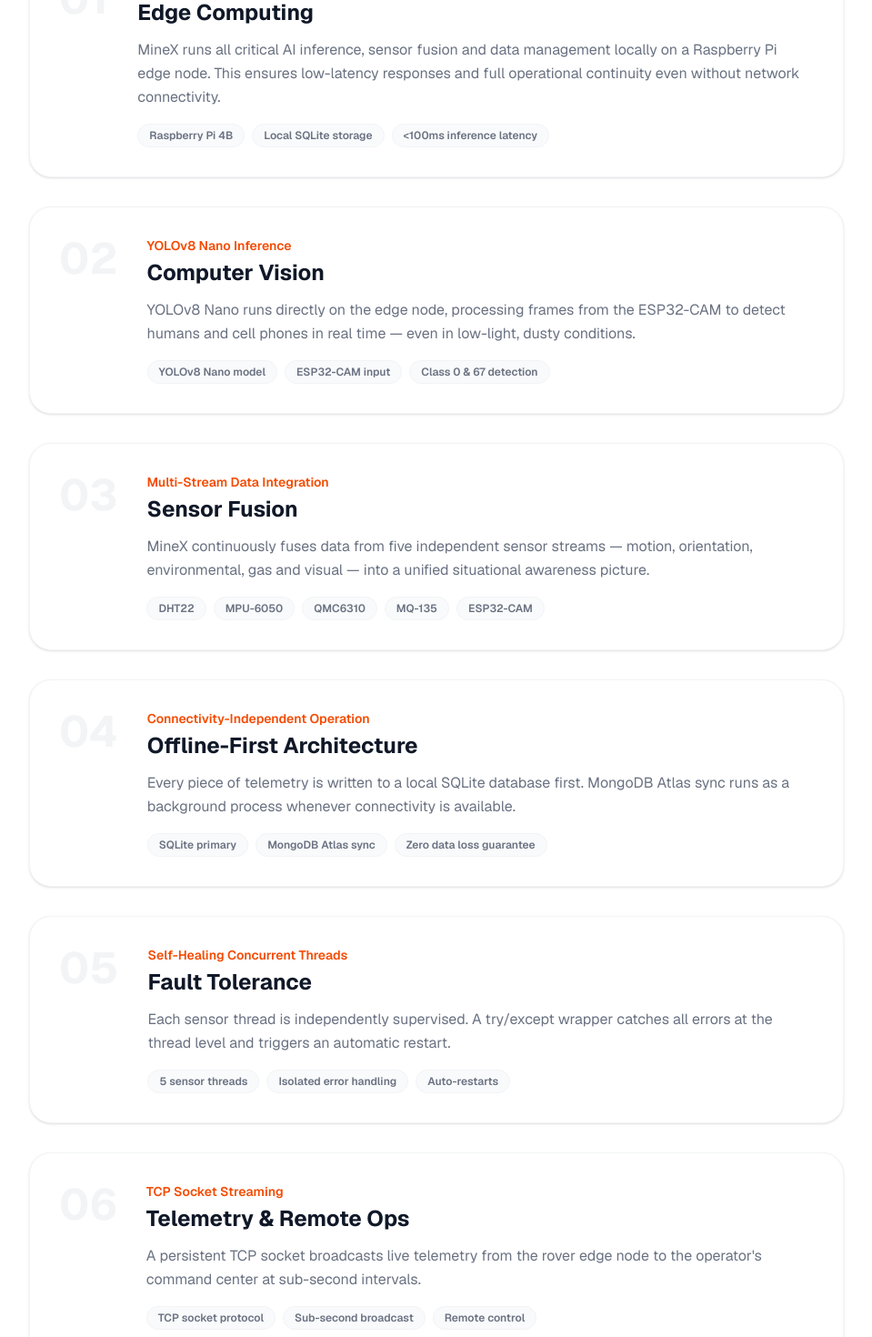
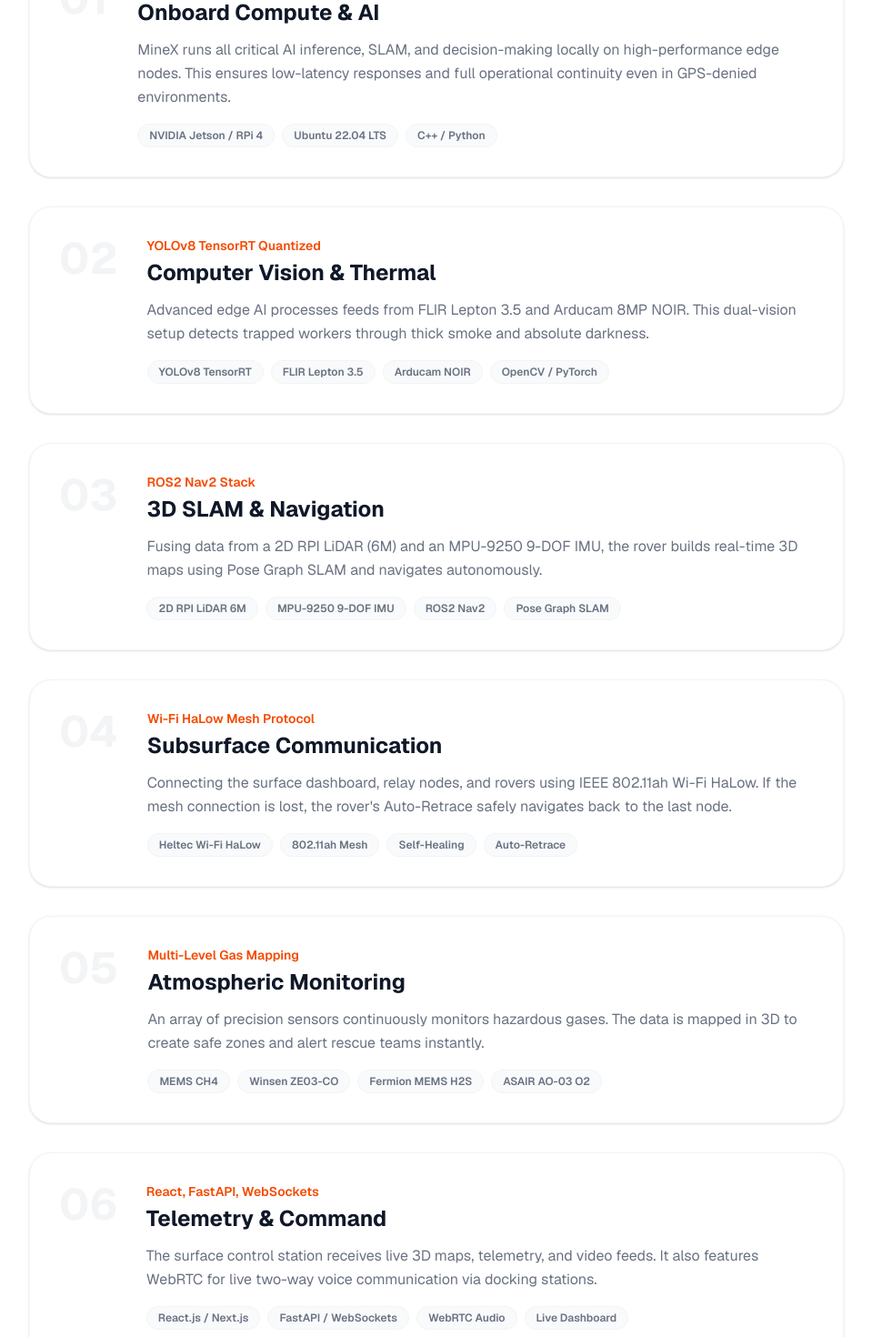
Before and after one commit to AhqafCoder/MineX, a Next.js app in the folder minex/: page /technology in a window 1280 px wide. Shown: the part 1840-3310 px from the top of the page at 91% size, without its empty margins (160-1119 px from the left). Built offline with nearby package versions, Linux system fonts and the light colour scheme.

Commit message:
feat: update landing and dashboard components with advanced rover technical specs and live telemetry

```diff
--- a/minex/app/about/page.tsx
+++ b/minex/app/about/page.tsx
@@ -148,7 +148,7 @@
                 <DiagramCard
                   theme="red"
                   title="Rapid Survivor Location"
-                  desc="Edge-AI (YOLOv8) actively hunts for humans and cell phones, significantly reducing search times in visually chaotic disaster zones or collapsed structures."
+                  desc="Edge-AI (YOLOv8 TensorRT) and Thermal Imaging actively hunts for trapped workers, significantly reducing search times in zero-visibility environments like collapsed structures."
                   footerText="Faster Rescue Missions"
                   icon={<ScanSearch size={32} />}
                   footerIcon={<Timer size={18} />}
@@ -156,7 +156,7 @@
                 <DiagramCard
                   theme="orange"
                   title="Proactive Hazard Prevention"
-                  desc="Continuous, real-time streaming of temperature and hazardous gas levels (MQ-135) keeps first responders and miners out of harm's way until an area is definitively proven safe."
+                  desc="Continuous, real-time 3D mapping of hazardous gas levels (CH4, CO, H2S) keeps first responders out of harm's way until an area is definitively proven safe."
                   footerText="Safer Operations"
                   icon={<ShieldAlert size={32} />}
                   footerIcon={<AlertTriangle size={18} />}
@@ -177,7 +177,7 @@
                 <DiagramCard
                   theme="purple"
                   title="Cost-Effective Scalability"
-                  desc="Built on low-cost hardware (Raspberry Pi, ESP32) and open-source frameworks, making it highly affordable to mass-produce and deploy swarms of these rovers in emergency scenarios."
+                  desc="Built on scalable hardware (NVIDIA Jetson, Raspberry Pi) and open-source frameworks, making it highly feasible to mass-produce and deploy rover swarms."
                   footerText="Affordable at Scale"
                   icon={<Coins size={32} />}
                   footerIcon={<BarChart3 size={18} />}
@@ -188,8 +188,8 @@
               <div className="flex flex-col gap-10 lg:pr-4">
                 <DiagramCard
                   theme="green"
-                  title="Zero Data Loss Guarantee"
-                  desc="Offline-first, dual-database architecture ensures that critical telemetry is never lost. Even during total network blackouts deep in mining shafts, data is safely preserved on the local node."
+                  title="Subsurface Mesh Communication"
+                  desc="Wi-Fi HaLow (802.11ah) local mesh ensures connectivity even in deep mining shafts. If communication is lost, Auto-Retrace safely guides the rover back."
                   footerText="Reliable & Secure Data"
                   icon={<Database size={32} />}
                   footerIcon={<ShieldCheck size={18} />}
@@ -197,7 +197,7 @@
                 <DiagramCard
                   theme="blue"
                   title="Mission-Critical Durability"
-                  desc="A highly resilient, auto-healing multi-threaded system. If a sensor is physically crushed or short-circuits, the software automatically isolates the failure so the rest of the rover continues operating without crashing."
+                  desc="Rugged, DGMS-compliant design with BLDC motors and sealed electronics ensures the rover continues operating safely even in explosion-risk hazard zones."
                   footerText="Continuous Operation"
                   icon={<Settings size={32} />}
                   footerIcon={<RotateCcw size={18} />}
@@ -236,8 +236,8 @@
               <div className="border-[4px] border-green-500 rounded-[2rem] p-6 lg:p-8 bg-white shadow-xl flex flex-col gap-1">
                 <FeasibilityItem
                   theme="green"
-                  title="Low-Cost & Readily Available Hardware"
-                  desc="Built using affordable and widely available hardware (Raspberry Pi, ESP32-CAM, standard sensors), making it cost-effective and easy to deploy at scale."
+                  title="Scalable & Standardized Hardware"
+                  desc="Built using established hardware (NVIDIA Jetson, Raspberry Pi 4, 2D LiDAR), ensuring reliable integration and scalable future deployments."
                   leftIcon={<Cpu size={28} />}
                   rightIcon={<Coins size={20} />}
                   rightLabel="Cost Effective"
@@ -253,7 +253,7 @@
                 <FeasibilityItem
                   theme="green"
                   title="Optimized for Edge Execution"
-                  desc="YOLOv8 runs efficiently on the Raspberry Pi, providing real-time detection of humans and cell phones without the need for high-power GPUs."
+                  desc="YOLOv8 TensorRT Quantized runs efficiently on onboard compute, providing real-time detection of humans without continuous surface connectivity."
                   leftIcon={<ScanFace size={28} />}
                   rightIcon={<Gauge size={20} />}
                   rightLabel="Lightweight & Efficient"
@@ -272,24 +272,24 @@
               <div className="border-[4px] border-blue-500 rounded-[2rem] p-6 lg:p-8 bg-white shadow-xl flex flex-col gap-1">
                 <FeasibilityItem
                   theme="blue"
-                  title="Offline-First Architecture"
-                  desc="Dual-database system (SQLite + MongoDB) ensures zero data loss, even during total network blackouts in underground or disaster-hit areas."
+                  title="Self-Healing Mesh & Auto-Retrace"
+                  desc="Wi-Fi HaLow relay nodes ensure broad coverage. If connection drops, the rover utilizes SLAM to retrace its path to the last active node."
                   leftIcon={<Database size={28} />}
                   rightIcon={<CheckCircle2 size={20} />}
                   rightLabel="Zero Data Loss"
                 />
                 <FeasibilityItem
                   theme="blue"
-                  title="Independent Local Access"
-                  desc="Built-in TCP server allows direct connection from a laptop/control station to monitor real-time data without requiring an active internet connection."
+                  title="Surface Control & Docking"
+                  desc="Real-time dashboard provides 3D mapping and telemetry. Automated docking stations enable charging and two-way voice communication."
                   leftIcon={<Laptop size={28} />}
                   rightIcon={<CheckCircle2 size={20} />}
                   rightLabel="Works Offline"
                 />
                 <FeasibilityItem
                   theme="blue"
-                  title="Fault-Tolerant & Auto-Healing"
-                  desc="Multi-threaded architecture isolates sensor failures, ensuring the rover continues operating even if a sensor is damaged or short-circuits."
+                  title="Hazard-Appropriate Design"
+                  desc="DGMS-compliant sealed electronics and BLDC motors minimize explosion risks, ensuring continuous operation in hazardous environments."
                   leftIcon={<Settings size={28} />}
                   rightIcon={<CheckCircle2 size={20} />}
                   rightLabel="Always Running"
--- a/minex/app/safety/page.tsx
+++ b/minex/app/safety/page.tsx
@@ -7,10 +7,10 @@
 };
 
 const safetyFeatures = [
-  { title: "Human Detection Priority", desc: "AI human detection is the highest-priority safety task. Alerts are broadcast instantly.", icon: "👤" },
-  { title: "Hazardous Gas Monitoring", desc: "MQ-135 continuously monitors air quality and escalates alert severity automatically.", icon: "💨" },
-  { title: "Environmental Thresholds", desc: "Temperature and humidity out-of-range conditions trigger automatic warnings.", icon: "🌡️" },
-  { title: "Emergency Stop", desc: "A single command immediately halts all rover movement safely.", icon: "🛑" },
+  { title: "Thermal & AI Survivor Localization", desc: "Edge AI processing combined with Thermal Imaging detects trapped workers in zero-visibility conditions.", icon: "👤" },
+  { title: "Multi-Level Gas Mapping", desc: "Precision MEMS sensors map hazardous gases (CH4, CO, H2S, O2) in real-time, escalating alerts automatically.", icon: "💨" },
+  { title: "Auto-Retrace Protocol", desc: "If mesh communication is lost, the rover utilizes its SLAM map to safely retrace its path to the last active node.", icon: "🔄" },
+  { title: "DGMS-Compliant Hardware", desc: "Sealed electronics and BLDC motors minimize explosion risks in volatile mining environments.", icon: "🛡️" },
 ];
 
 export default function SafetyPage() {
--- a/minex/app/technology/page.tsx
+++ b/minex/app/technology/page.tsx
@@ -9,45 +9,45 @@
 const techSections = [
   {
     id: "01",
-    title: "Edge Computing",
-    subtitle: "On-Device Intelligence",
-    desc: "MineX runs all critical AI inference, sensor fusion and data management locally on a Raspberry Pi edge node. This ensures low-latency responses and full operational continuity even without network connectivity.",
-    specs: ["Raspberry Pi 4B", "Local SQLite storage", "<100ms inference latency"],
+    title: "Onboard Compute & AI",
+    subtitle: "NVIDIA Jetson / Raspberry Pi 4",
+    desc: "MineX runs all critical AI inference, SLAM, and decision-making locally on high-performance edge nodes. This ensures low-latency responses and full operational continuity even in GPS-denied environments.",
+    specs: ["NVIDIA Jetson / RPi 4", "Ubuntu 22.04 LTS", "C++ / Python"],
   },
   {
     id: "02",
-    title: "Computer Vision",
-    subtitle: "YOLOv8 Nano Inference",
-    desc: "YOLOv8 Nano runs directly on the edge node, processing frames from the ESP32-CAM to detect humans and cell phones in real time — even in low-light, dusty conditions.",
-    specs: ["YOLOv8 Nano model", "ESP32-CAM input", "Class 0 & 67 detection"],
+    title: "Computer Vision & Thermal",
+    subtitle: "YOLOv8 TensorRT Quantized",
+    desc: "Advanced edge AI processes feeds from FLIR Lepton 3.5 and Arducam 8MP NOIR. This dual-vision setup detects trapped workers through thick smoke and absolute darkness.",
+    specs: ["YOLOv8 TensorRT", "FLIR Lepton 3.5", "Arducam NOIR", "OpenCV / PyTorch"],
   },
   {
     id: "03",
-    title: "Sensor Fusion",
-    subtitle: "Multi-Stream Data Integration",
-    desc: "MineX continuously fuses data from five independent sensor streams — motion, orientation, environmental, gas and visual — into a unified situational awareness picture.",
-    specs: ["DHT22", "MPU-6050", "QMC6310", "MQ-135", "ESP32-CAM"],
+    title: "3D SLAM & Navigation",
+    subtitle: "ROS2 Nav2 Stack",
+    desc: "Fusing data from a 2D RPI LiDAR (6M) and an MPU-9250 9-DOF IMU, the rover builds real-time 3D maps using Pose Graph SLAM and navigates autonomously.",
+    specs: ["2D RPI LiDAR 6M", "MPU-9250 9-DOF IMU", "ROS2 Nav2", "Pose Graph SLAM"],
   },
   {
     id: "04",
-    title: "Offline-First Architecture",
-    subtitle: "Connectivity-Independent Operation",
-    desc: "Every piece of telemetry is written to a local SQLite database first. MongoDB Atlas sync runs as a background process whenever connectivity is available.",
-    specs: ["SQLite primary", "MongoDB Atlas sync", "Zero data loss guarantee"],
+    title: "Subsurface Communication",
+    subtitle: "Wi-Fi HaLow Mesh Protocol",
+    desc: "Connecting the surface dashboard, relay nodes, and rovers using IEEE 802.11ah Wi-Fi HaLow. If the mesh connection is lost, the rover's Auto-Retrace safely navigates back to the last node.",
+    specs: ["Heltec Wi-Fi HaLow", "802.11ah Mesh", "Self-Healing", "Auto-Retrace"],
   },
   {
     id: "05",
-    title: "Fault Tolerance",
-    subtitle: "Self-Healing Concurrent Threads",
-    desc: "Each sensor thread is independently supervised. A try/except wrapper catches all errors at the thread level and triggers an automatic restart.",
-    specs: ["5 sensor threads", "Isolated error handling", "Auto-restarts"],
+    title: "Atmospheric Monitoring",
+    subtitle: "Multi-Level Gas Mapping",
+    desc: "An array of precision sensors continuously monitors hazardous gases. The data is mapped in 3D to create safe zones and alert rescue teams instantly.",
+    specs: ["MEMS CH4", "Winsen ZE03-CO", "Fermion MEMS H2S", "ASAIR AO-03 O2"],
   },
   {
     id: "06",
-    title: "Telemetry & Remote Ops",
-    subtitle: "TCP Socket Streaming",
-    desc: "A persistent TCP socket broadcasts live telemetry from the rover edge node to the operator's command center at sub-second intervals.",
-    specs: ["TCP socket protocol", "Sub-second broadcast", "Remote control"],
+    title: "Telemetry & Command",
+    subtitle: "React, FastAPI, WebSockets",
+    desc: "The surface control station receives live 3D maps, telemetry, and video feeds. It also features WebRTC for live two-way voice communication via docking stations.",
+    specs: ["React.js / Next.js", "FastAPI / WebSockets", "WebRTC Audio", "Live Dashboard"],
   },
 ];
 
--- a/minex/components/dashboard/DashboardSidebar.tsx
+++ b/minex/components/dashboard/DashboardSidebar.tsx
@@ -15,12 +15,12 @@
 
 const navItems = [
   { id: "overview", label: "Overview", icon: LayoutDashboard, href: "/dashboard" },
-  { id: "mission", label: "Mission", icon: Target, href: "/dashboard/mission" },
   { id: "map", label: "Live Map", icon: Map, href: "/dashboard/map" },
   { id: "vision", label: "Vision AI", icon: Camera, href: "/dashboard/vision" },
   { id: "environment", label: "Environment", icon: Activity, href: "/dashboard/environment" },
   { id: "telemetry", label: "Telemetry", icon: Activity, href: "/dashboard/telemetry" },
   { id: "alerts", label: "Alerts", icon: AlertTriangle, href: "/dashboard/alerts" },
+  { id: "mission", label: "Mission", icon: Target, href: "/dashboard/mission" },
   { id: "reports", label: "Reports", icon: FileText, href: "/dashboard/reports" },
 ];
 
--- a/minex/components/landing/CTASection.tsx
+++ b/minex/components/landing/CTASection.tsx
@@ -22,10 +22,10 @@
             </p>
             <div className="flex flex-wrap gap-3 justify-center">
               <Link
-                href="/contact"
+                href="/dashboard"
                 className="px-8 py-3.5 bg-orange-600 hover:bg-orange-700 text-white font-semibold rounded-full transition-colors text-sm"
               >
-                Get in Touch
+                Open Dashboard
               </Link>
             </div>
           </div>
--- a/minex/components/landing/HardwareSection.tsx
+++ b/minex/components/landing/HardwareSection.tsx
@@ -1,17 +1,17 @@
 "use client";
 
 import Image from "next/image";
-import { Thermometer, Compass, Navigation, Camera, Wind, Cpu } from "lucide-react";
+import { Signal, Compass, Navigation, Camera, Wind, Cpu } from "lucide-react";
 import ScrollReveal from "./ScrollReveal";
 import type { LucideIcon } from "lucide-react";
 
 const hardware: { id: string; icon: LucideIcon; name: string; desc: string; featured?: boolean }[] = [
-  { id: "DHT22", icon: Thermometer, name: "Temperature + Humidity", desc: "Environmental monitoring" },
-  { id: "MPU-6050", icon: Compass, name: "Accelerometer / Gyroscope", desc: "Motion and kinematics" },
-  { id: "QMC6310", icon: Navigation, name: "Compass", desc: "Orientation & heading" },
-  { id: "ESP32-CAM", icon: Camera, name: "Camera Feed", desc: "Vision input for AI" },
-  { id: "MQ-135", icon: Wind, name: "Gas / Air Quality", desc: "Hazardous gas detection" },
-  { id: "Raspberry Pi", icon: Cpu, name: "Edge Node", desc: "Local AI processing", featured: true },
+  { id: "LIDAR", icon: Compass, name: "2D SLAM LiDAR", desc: "3D mapping & obstacle detection" },
+  { id: "MPU-9250", icon: Navigation, name: "9-DOF IMU", desc: "Motion tracking & orientation" },
+  { id: "THERMAL", icon: Camera, name: "FLIR & Arducam", desc: "Thermal & night vision AI" },
+  { id: "GAS", icon: Wind, name: "Multi-Gas Sensors", desc: "Hazardous gas detection" },
+  { id: "HALOW", icon: Signal, name: "Wi-Fi HaLow", desc: "Mesh communication" },
+  { id: "JETSON / RPI", icon: Cpu, name: "Edge Node", desc: "Local AI processing", featured: true },
 ];
 
 export default function HardwareSection() {
--- a/minex/components/landing/HeroSection.tsx
+++ b/minex/components/landing/HeroSection.tsx
@@ -14,10 +14,10 @@
   const imageScale = useTransform(scrollYProgress, [0, 1], [1, 0.9]);
 
   const stats = [
-    { icon: Bot, label: "AI Human Detection", sub: "Real-Time" },
-    { icon: Radio, label: "Offline-First", sub: "Architecture" },
-    { icon: ShieldCheck, label: "Fault-Tolerant", sub: "System" },
-    { icon: Microscope, label: "Multi-Sensor", sub: "Perception" },
+    { icon: Bot, label: "AI Survivor Detection", sub: "Thermal + Vision" },
+    { icon: Radio, label: "Wi-Fi HaLow", sub: "Mesh Network" },
+    { icon: ShieldCheck, label: "DGMS-Compliant", sub: "Safety First" },
+    { icon: Microscope, label: "Advanced SLAM", sub: "3D Mapping" },
   ];
 
   return (
--- a/minex/components/landing/SolutionSection.tsx
+++ b/minex/components/landing/SolutionSection.tsx
@@ -5,12 +5,12 @@
 import type { LucideIcon } from "lucide-react";
 
 const flow: { icon: LucideIcon; label: string; sub: string }[] = [
-  { icon: Bot, label: "Rover", sub: "MINEX-01" },
-  { icon: Microscope, label: "Sensors", sub: "DHT22 · MPU-6050 · MQ-135" },
-  { icon: Cpu, label: "Edge Node", sub: "Raspberry Pi" },
-  { icon: Brain, label: "AI + Fusion", sub: "YOLOv8 Nano" },
-  { icon: Database, label: "Local Storage", sub: "SQLite · Offline-first" },
-  { icon: Monitor, label: "Command Center", sub: "TCP · MongoDB Atlas" },
+  { icon: Bot, label: "Rover", sub: "MINEX-01 / Micro Drone" },
+  { icon: Microscope, label: "Sensors", sub: "LiDAR · Thermal · Gas" },
+  { icon: Cpu, label: "Edge Node", sub: "NVIDIA Jetson / RPi 4" },
+  { icon: Brain, label: "AI + Fusion", sub: "YOLOv8 TensorRT" },
+  { icon: Database, label: "Mesh Comms", sub: "Wi-Fi HaLow · Auto-Retrace" },
+  { icon: Monitor, label: "Dashboard", sub: "React · FastAPI · WebRTC" },
 ];
 
 export default function SolutionSection() {
@@ -38,10 +38,10 @@
               </p>
               <div className="space-y-2">
                 {[
-                  "Edge AI inference with YOLOv8 Nano",
-                  "Offline-first SQLite + MongoDB dual storage",
-                  "Multi-threaded fault-tolerant architecture",
-                  "Real-time TCP telemetry streaming",
+                  "Edge AI inference with YOLOv8 TensorRT + Thermal",
+                  "GPS-free 3D SLAM mapping and autonomous navigation",
+                  "Auto-Retrace capability over Wi-Fi HaLow mesh",
+                  "Real-time Dashboard with WebRTC two-way audio",
                 ].map((point) => (
                   <div key={point} className="flex items-center gap-2 text-sm text-gray-900">
                     <Check className="w-4 h-4 text-orange-600 flex-shrink-0" />
--- a/minex/components/landing/TelemetryPreview.tsx
+++ b/minex/components/landing/TelemetryPreview.tsx
@@ -22,13 +22,13 @@
         <ScrollReveal direction="up" scale blur>
           <div className="text-center mb-12">
             <div className="inline-flex items-center gap-2 px-4 py-1.5 bg-gray-50 text-orange-600 text-sm font-semibold rounded-full mb-4">
-              <span className="w-1.5 h-1.5 rounded-full bg-gray-400" />
-              Demo Preview
+              <span className="w-1.5 h-1.5 rounded-full bg-green-500 animate-pulse" />
+              Live Dashboard
             </div>
             <h2 className="text-4xl font-bold text-gray-900 mb-2">
               Everything the Rover Knows. <span className="text-orange-600">In Real Time.</span>
             </h2>
-            <p className="text-gray-500">Sample telemetry data — connect a rover for live streaming via TCP</p>
+            <p className="text-gray-500">Live telemetry streaming from the MineX Rover via FastAPI WebSockets</p>
           </div>
         </ScrollReveal>
 
@@ -53,8 +53,8 @@
             <div className="bg-gray-50 rounded-2xl border border-gray-100 p-5">
               <div className="flex items-center justify-between mb-3">
                 <span className="font-semibold text-gray-900 text-sm">Speed (m/s)</span>
-                <span className="flex items-center gap-1 text-xs text-gray-400 bg-gray-100 px-2 py-0.5 rounded-full">
-                  DEMO
+                <span className="flex items-center gap-1 text-xs text-green-600 bg-green-50 px-2 py-0.5 rounded-full border border-green-100">
+                  <span className="w-1.5 h-1.5 rounded-full bg-green-500 animate-pulse" /> LIVE
                 </span>
               </div>
               <ResponsiveContainer width="100%" height={100}>
@@ -72,8 +72,8 @@
             <div className="bg-gray-50 rounded-2xl border border-gray-100 p-5">
               <div className="flex items-center justify-between mb-3">
                 <span className="font-semibold text-gray-900 text-sm">Battery (%)</span>
-                <span className="flex items-center gap-1 text-xs text-gray-400 bg-gray-100 px-2 py-0.5 rounded-full">
-                  DEMO
+                <span className="flex items-center gap-1 text-xs text-green-600 bg-green-50 px-2 py-0.5 rounded-full border border-green-100">
+                  <span className="w-1.5 h-1.5 rounded-full bg-green-500 animate-pulse" /> LIVE
                 </span>
               </div>
               <ResponsiveContainer width="100%" height={100}>
```
Also changed, not shown: minex/app/features/page.tsx (+12 -12 lines).
